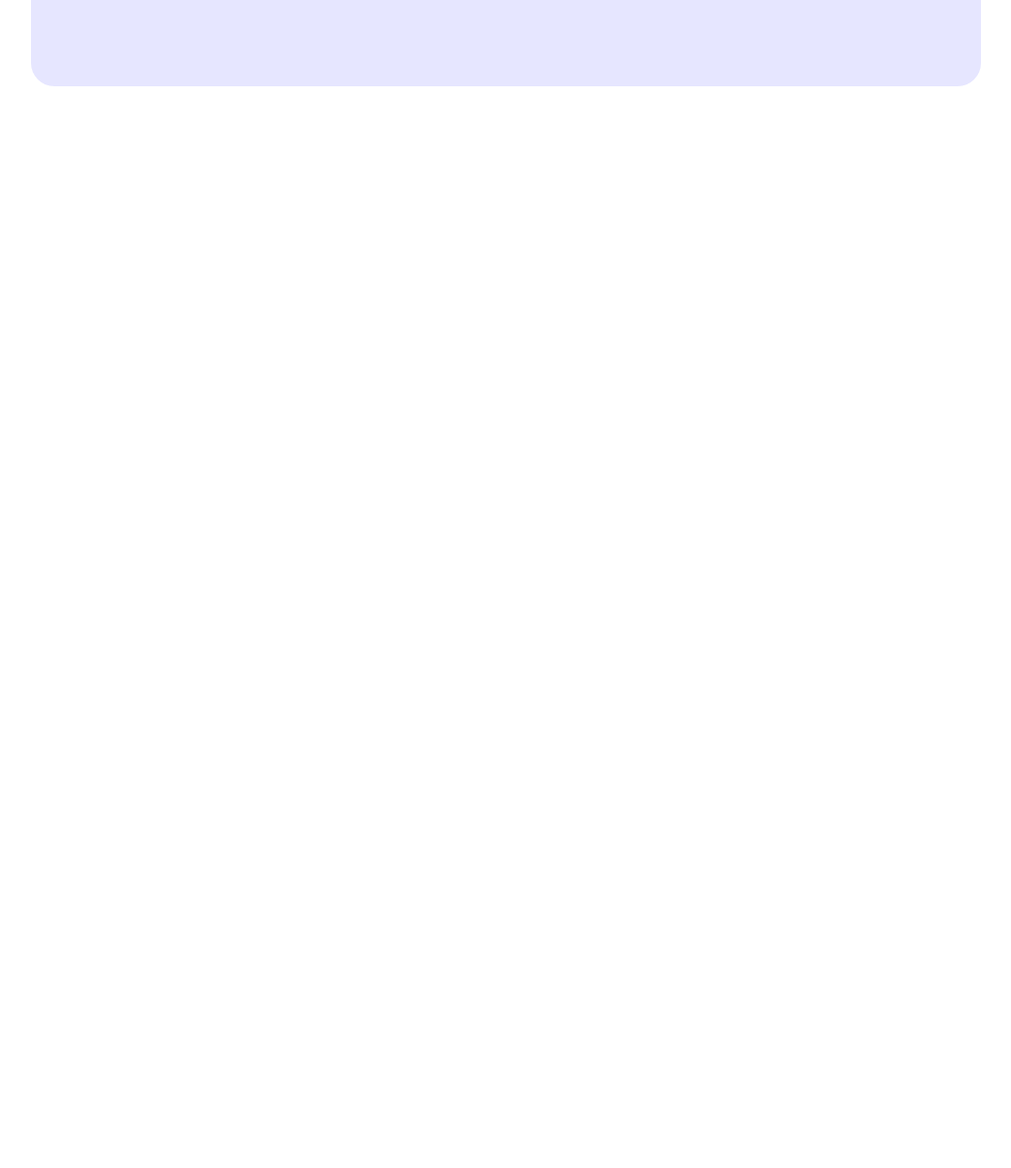
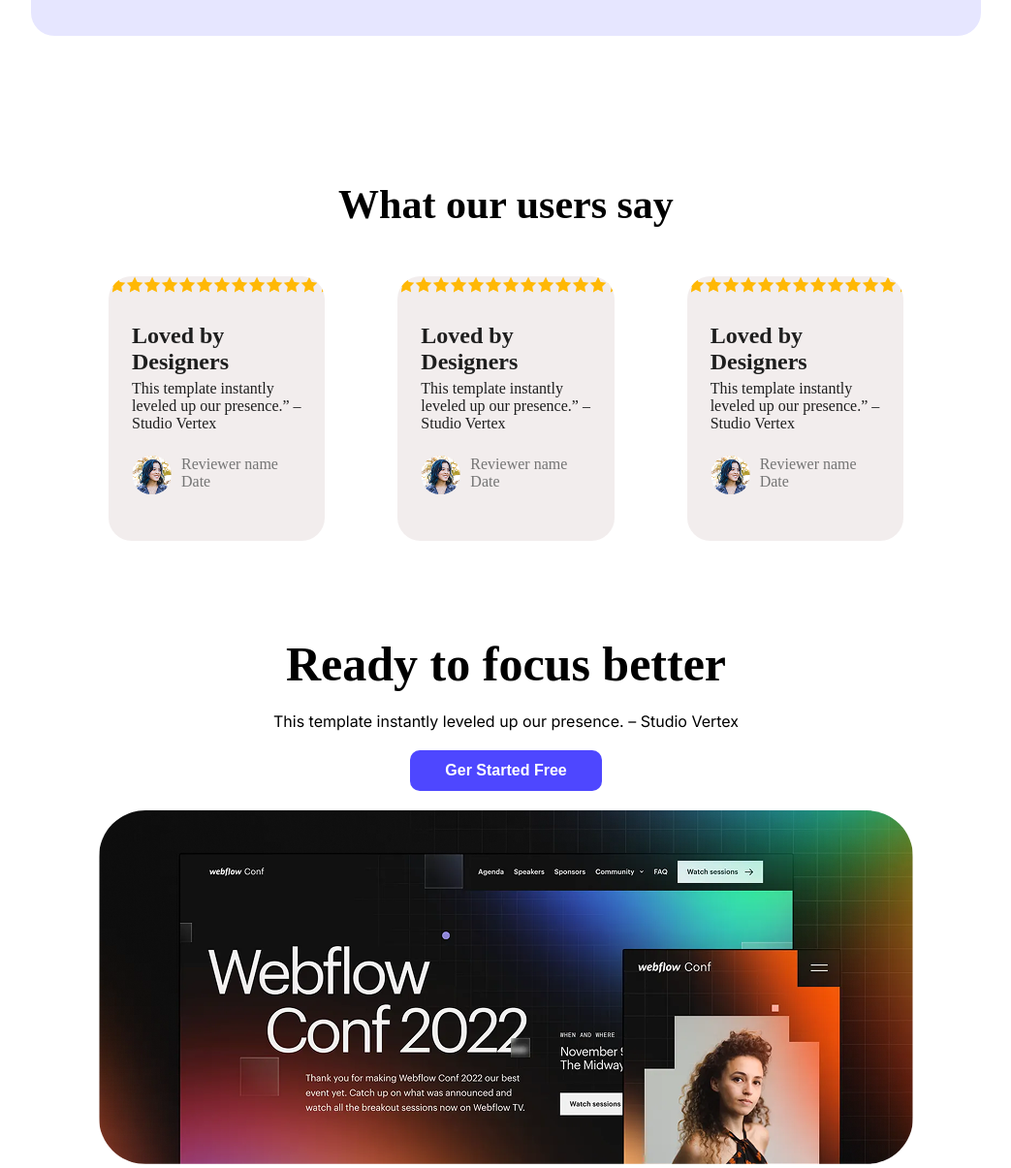
Before and after one commit to MahmudulhasanImran/Assinment-1, a plain HTML site: page index.html in a window 1280 px wide. Shown: the part 1578-2783 px from the top of the page at 97% size, without its empty margins (118-1161 px from the left). Before the commit the page ends 1817 px from the top, so only its background shows below. Drawn offline with Linux system fonts and the light colour scheme.

Commit message:
main section complete

```diff
--- a/index.html
+++ b/index.html
@@ -38,6 +38,7 @@
   </header>
 
   <main>
+    <!-- Action section -->
    <section class=" Action-Part">
           <div class="Action-allcontain">
             <div class="Action">
@@ -70,7 +71,57 @@
       </div>
 
     </section>
+    <!-- User-revio -->
+    <section class="user-revio">
+      <h4 class="user-rvio-title">What our users say</h4>
+      <div class="user-revio-contain">
 
+        <div class="user-card-contain">
+
+          <h5 class="usr-card-subtitile">Loved by Designers</h5>
+          <p class="user-card-text">This template instantly leveled up our presence.” – Studio Vertex</p>
+          <div class="card-img">
+            <img src="Assets/avatar.png" alt="">
+            <p class="img-text">Reviewer name <br><span>Date</span></p>
+
+          </div>
+
+        </div>
+        <div class="user-card-contain">
+
+          <h5 class="usr-card-subtitile">Loved by Designers</h5>
+          <p class="user-card-text">This template instantly leveled up our presence.” – Studio Vertex</p>
+          <div class="card-img">
+            <img src="Assets/avatar.png" alt="">
+            <p class="img-text">Reviewer name <br><span>Date</span></p>
+
+          </div>
+        </div>
+        <div class="user-card-contain">
+
+          <h5 class="usr-card-subtitile">Loved by Designers</h5>
+          <p class="user-card-text">This template instantly leveled up our presence.” – Studio Vertex</p>
+          <div class="card-img">
+            <img src="Assets/avatar.png" alt="">
+            <p class="img-text">Reviewer name <br><span>Date</span></p>
+
+          </div>
+
+
+        </div>
+      </div>
+    </section>
+    <br>
+    <!-- Rdy to foucs -->
+    <section class="Rdy-to-foucs">
+      <div class="Rdy-contain">
+        <h3 class="rdy1-raleway-font">Ready to focus better</h3>
+        <p class="rdy-text inter-logo">This template instantly leveled up our presence. – Studio Vertex</p>
+        <button class="rdy btn">Ger Started Free</button>
+
+      </div>
+      <img class="pic" src="Assets/wc-big.png" alt="">
+    </section>
     </main>
 
     <footer>
--- a/style.css/st1.css
+++ b/style.css/st1.css
@@ -127,13 +127,77 @@ margin-top: 30px;
   margin: 42px 140px;
 }
 /* user-number-section desing */
-.number{
-  font-size: 80px;
+.user-revio{
+margin: 0px 150px;
+background-color: white;
+padding: 0px 80px;
+
+}
+.user-revio-contain{
+display: flex;
+text-align: center;
+gap: 75px;
+}
+
+.user-rvio-title{
+  font-size: 42px;
   font-weight: bold;
-  color: #4E47FF;
+  text-align: center;
 }
-.text{
-  font-size: 20px;
-  color: #000000;
-  opacity: 50%;
+.user-card-contain{
+  background-color: #F2EDED;
+  max-width:350px;
+  padding: 24px;
+  text-align: left;
+  margin-top: 50px;
+  align-items: center;
+  background-image: url(../Assets/icon-star.png);
+  background-repeat: repeat-x;
+ border-radius: 24px;
 }
+
+.usr-card-subtitile{
+  font-size:24px;
+  font-weight: 600;
+  margin-top: 24px;
+  color: #1E1E1E;
+}
+.user-card-text{
+  font-size:16px;
+  margin-top: 5px;
+  color: #1E1E1E;
+}
+.card-img{
+  display: flex;
+  padding: 24px 0px;
+  gap: 10px;
+}
+.img-text{
+  color:#757575;
+}
+/* rdy to focus */
+.Rdy-to-foucs{
+  padding: 0 150px;
+  margin-top:80px ;
+  text-align: center;
+}
+
+.rdy1-raleway-font{
+  text-align: center;
+  font-size:50px ;
+}
+.Rdy-contain{
+  text-align: center;
+
+}
+.rdy-text{
+  margin-top:20px;
+
+}
+.rdy{
+  margin-top:20px;
+}
+.pic{
+  margin-top: 20px;
+
+}
```
